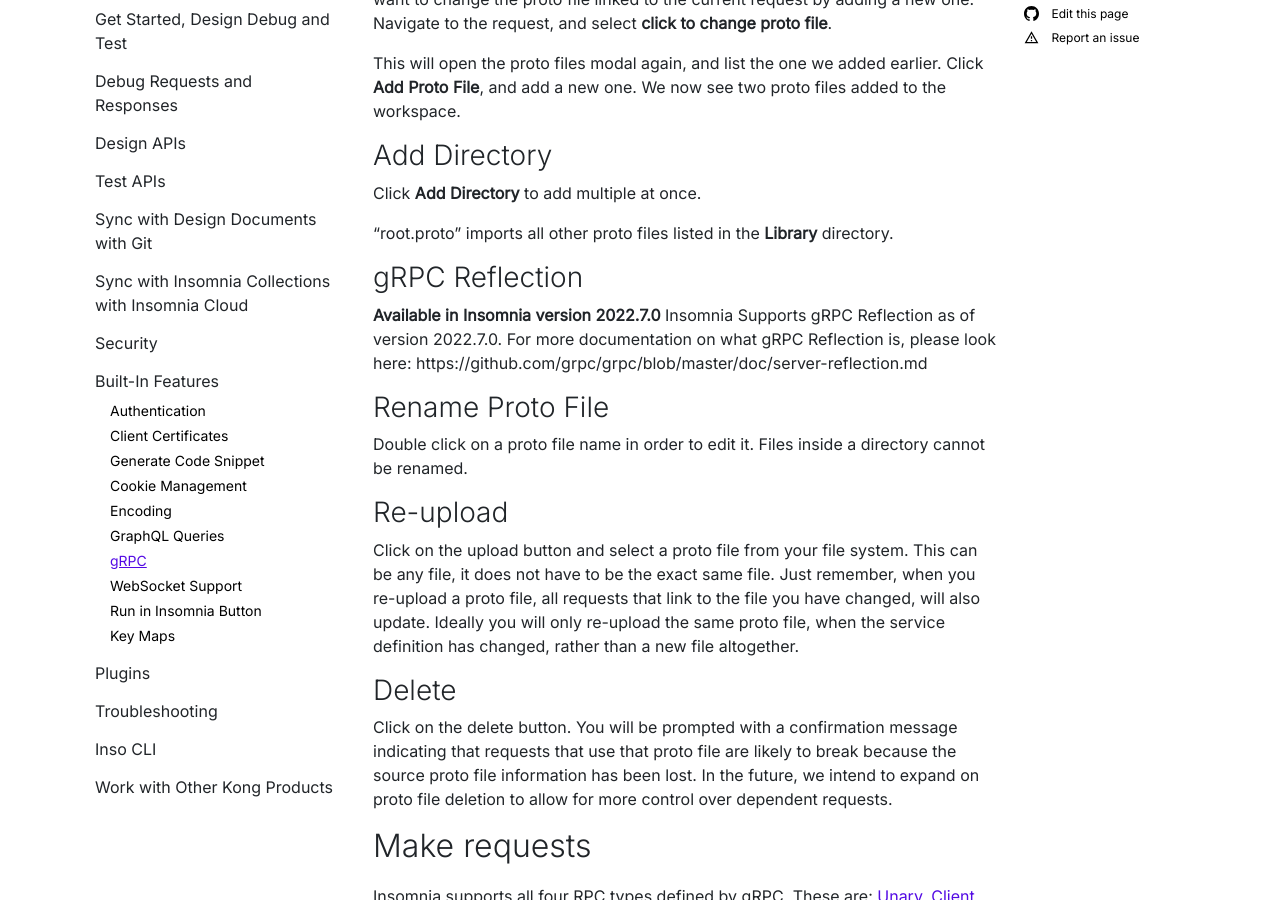
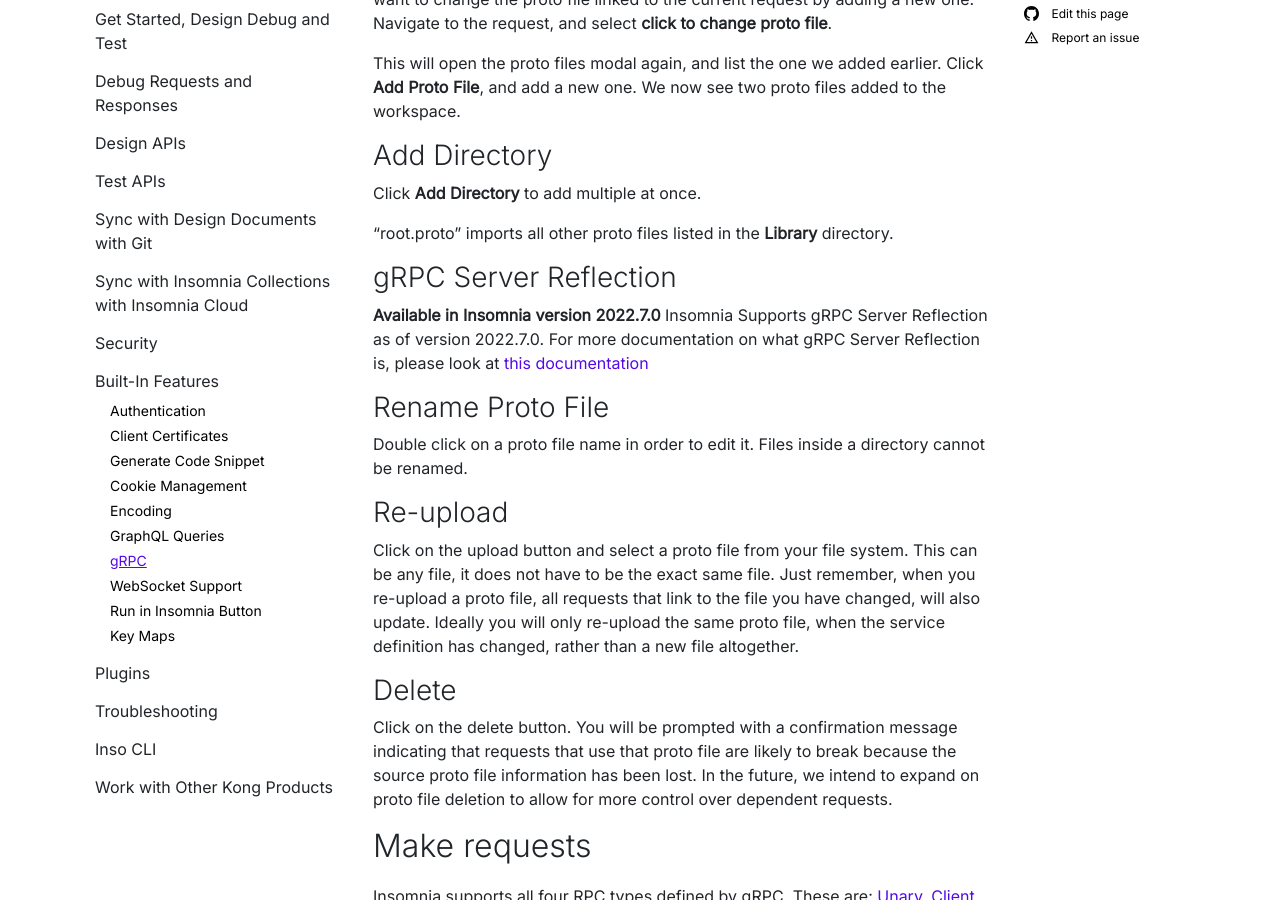
Before and after one commit to Kong/insomnia-docs, a Jekyll site: the page built from docs/insomnia/grpc.md, in a window 1280 px wide and 900 px high, scrolled down 1151 px. Built offline with Jekyll 4.4.1, drawn with Linux system fonts in a browser that asks for light colours; comment, search, counter and statistics services are not loaded.

Commit message:
Update grpc.md
Clarify gRPC Server Reflection wording

```diff
--- a/docs/insomnia/grpc.md
+++ b/docs/insomnia/grpc.md
@@ -37,9 +37,9 @@
 
 "root.proto" imports all other proto files listed in the **Library** directory.
 
-### gRPC Reflection
+### gRPC Server Reflection
 **Available in Insomnia version 2022.7.0**
-Insomnia Supports gRPC Reflection as of version 2022.7.0.  For more documentation on what gRPC Reflection is, please look here: https://github.com/grpc/grpc/blob/master/doc/server-reflection.md
+Insomnia Supports gRPC Server Reflection as of version 2022.7.0.  For more documentation on what gRPC Server Reflection is, please look at [this documentation](https://github.com/grpc/grpc/blob/master/doc/server-reflection.md)
 
 
 ### Rename Proto File
```
